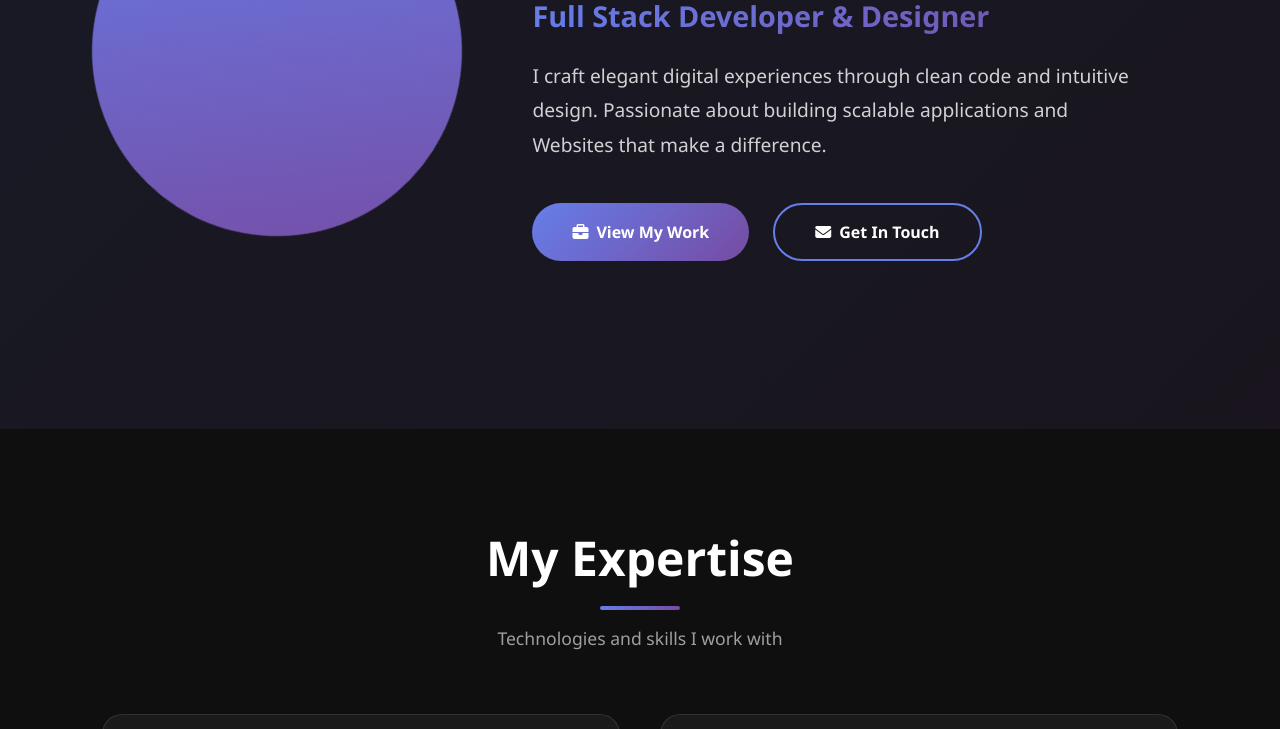
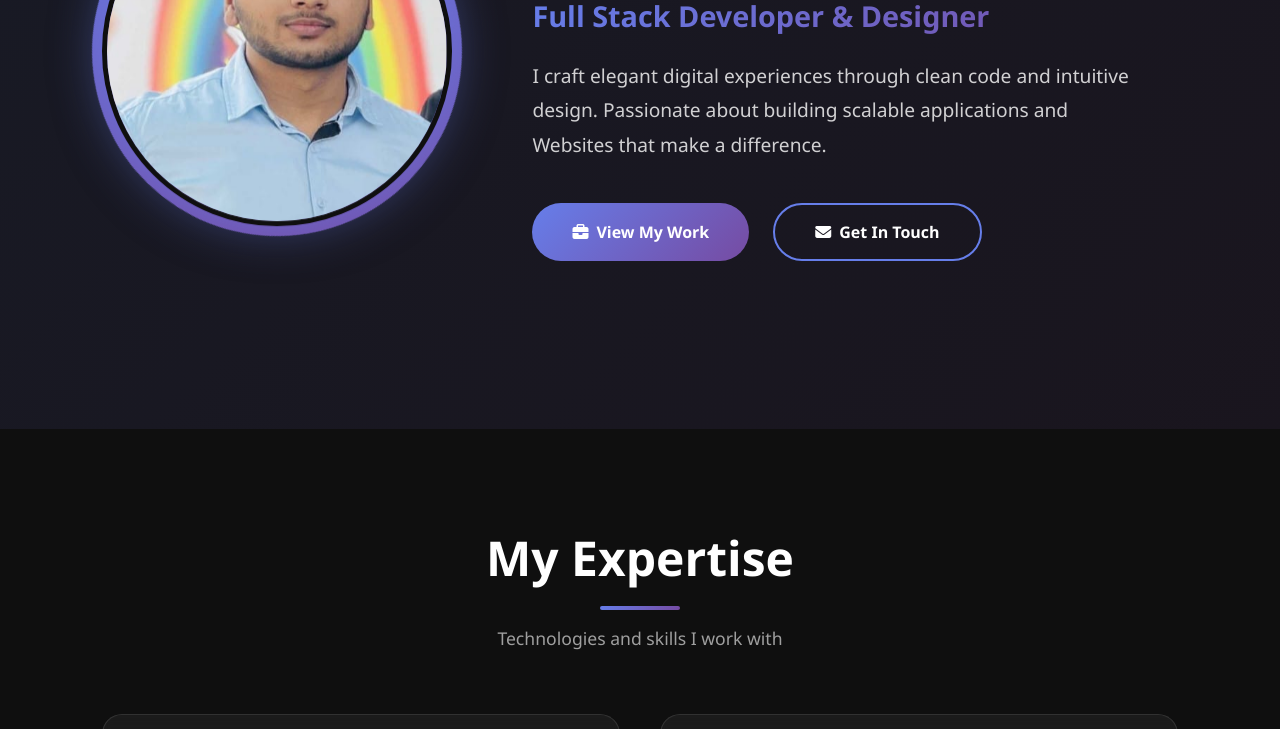
Before and after one commit to Amar2802/Portfolio, a plain HTML site: page index.html in a window 1280 px wide. Shown: the part 371-1100 px from the top of the page. Drawn offline with Linux system fonts and the light colour scheme.

Commit message:
Update index.html

```diff
--- a/index.html
+++ b/index.html
@@ -649,7 +649,7 @@
         <div class="hero-content">
             <div class="profile-section">
                 <div class="profile-pic-wrapper" id="profileWrapper">
-                    <img src="Portfolio Image.jpg" alt="Profile Picture" class="profile-pic" id="profilePic">
+                    <img src="./Portfolio-Image.jpg" alt="Profile Picture" class="profile-pic" id="profilePic">
                 </div>
             </div>
             <div class="hero-text">
```
